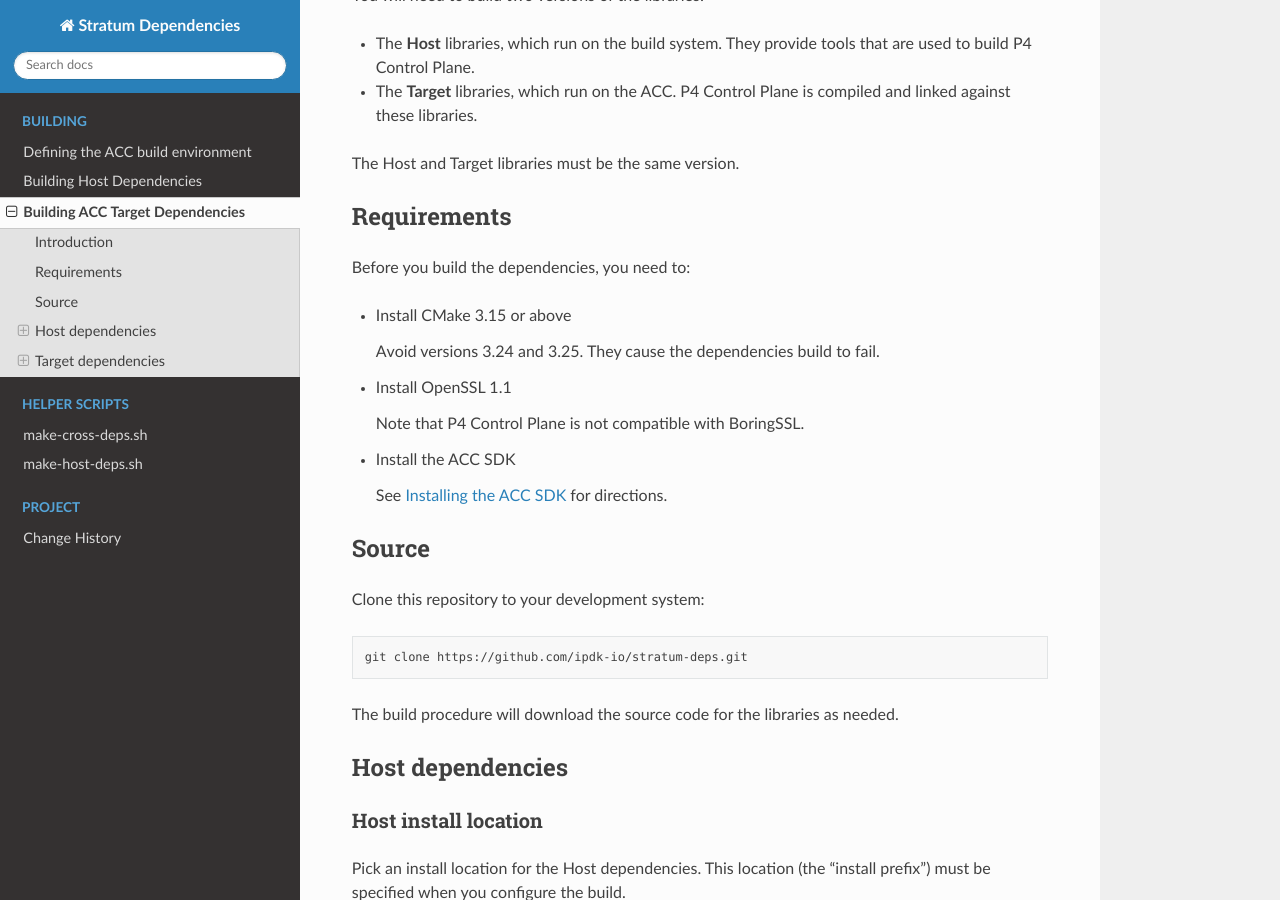
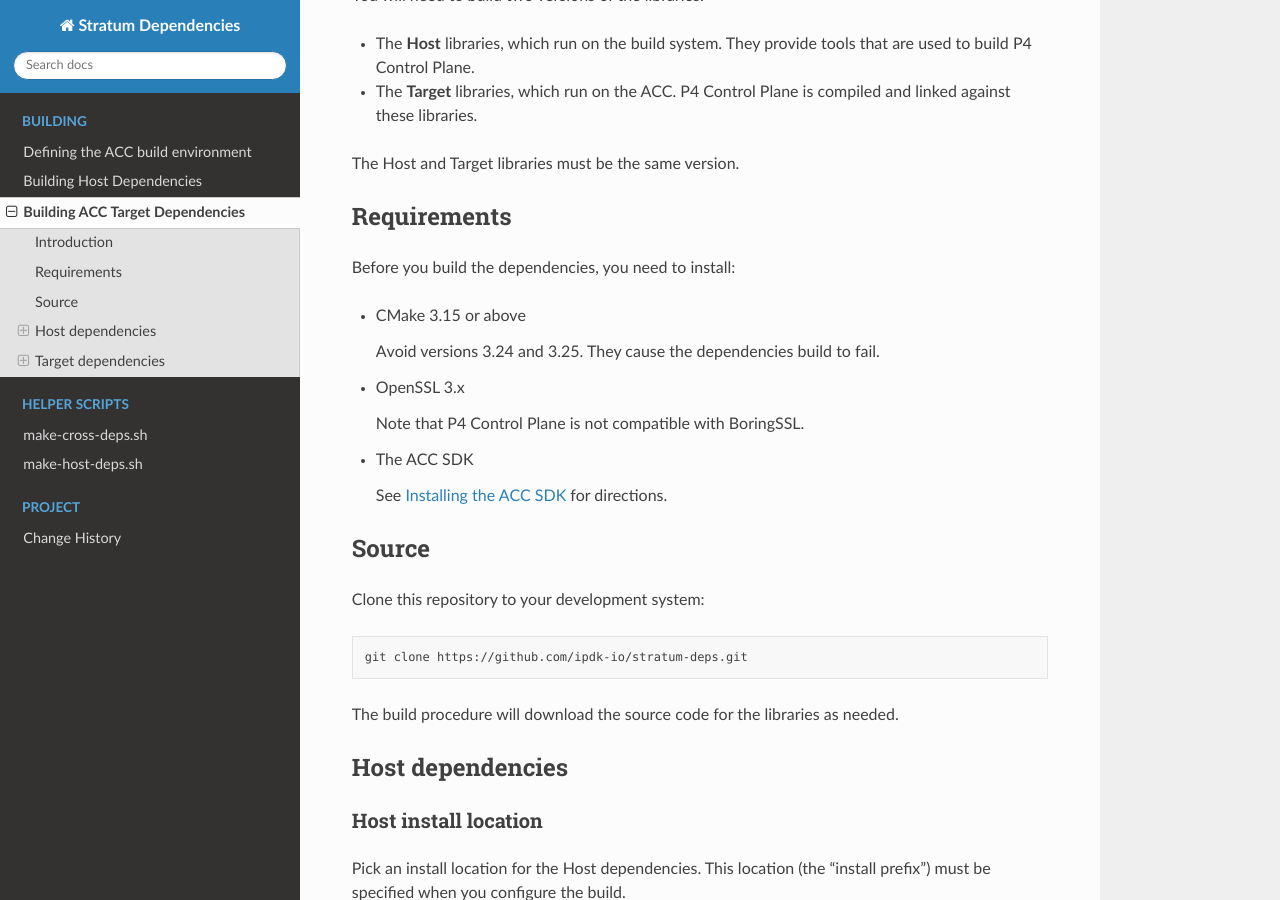
Before and after one commit to ipdk-io/stratum-deps, a Sphinx documentation site: the page built from docs/building-acc-target-deps.md, in a window 1280 px wide and 900 px high, scrolled down 424 px. Built offline with Sphinx 7.4.7 and the Read the Docs theme 2.0.0, drawn with Linux system fonts in a browser that asks for light colours.

Commit message:
Minor documentation edits
- Change OpenSSL version from 3.1 to 3.x.

- Comment out reference to building with Ninja (still experimental).

Signed-off-by: Derek G Foster <derek.foster@intel.com>

```diff
--- a/docs/building-acc-target-deps.md
+++ b/docs/building-acc-target-deps.md
@@ -24,17 +24,17 @@
 
 ## Requirements
 
-Before you build the dependencies, you need to:
+Before you build the dependencies, you need to install:
 
-- Install CMake 3.15 or above
+- CMake 3.15 or above
 
   Avoid versions 3.24 and 3.25. They cause the dependencies build to fail.
 
-- Install OpenSSL 1.1
+- OpenSSL 3.x
 
   Note that P4 Control Plane is not compatible with BoringSSL.
 
-- Install the ACC SDK
+- The ACC SDK
 
   See [Installing the ACC SDK](https://ipdk.io/p4cp-userguide/guides/es2k/installing-acc-sdk)
   for directions.
```
Also changed, not shown: docs/building-host-deps.md (+5 -3 lines).
